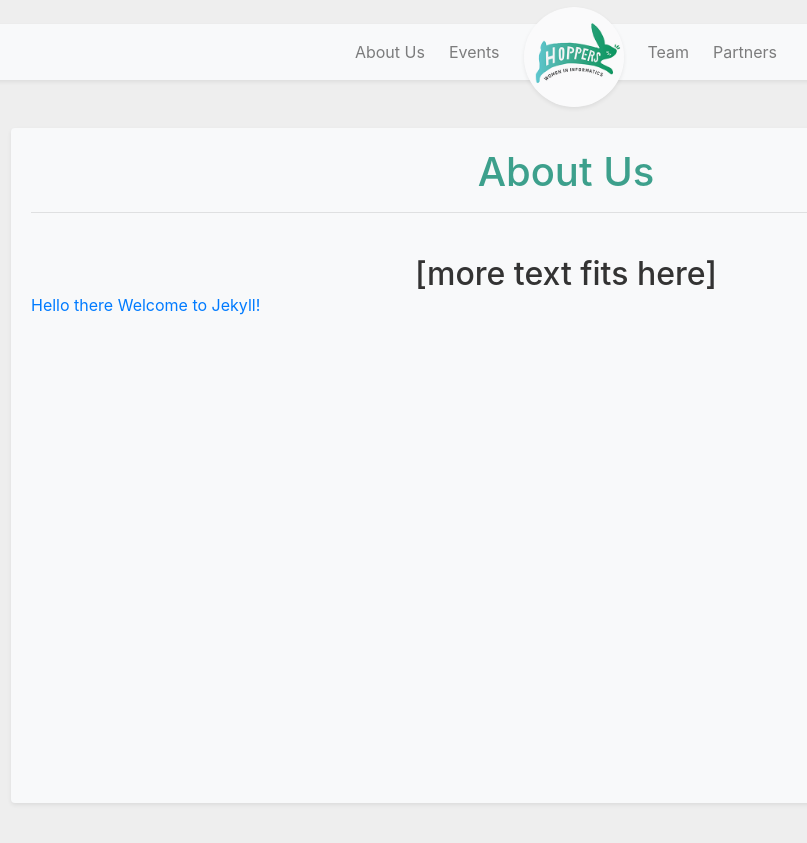
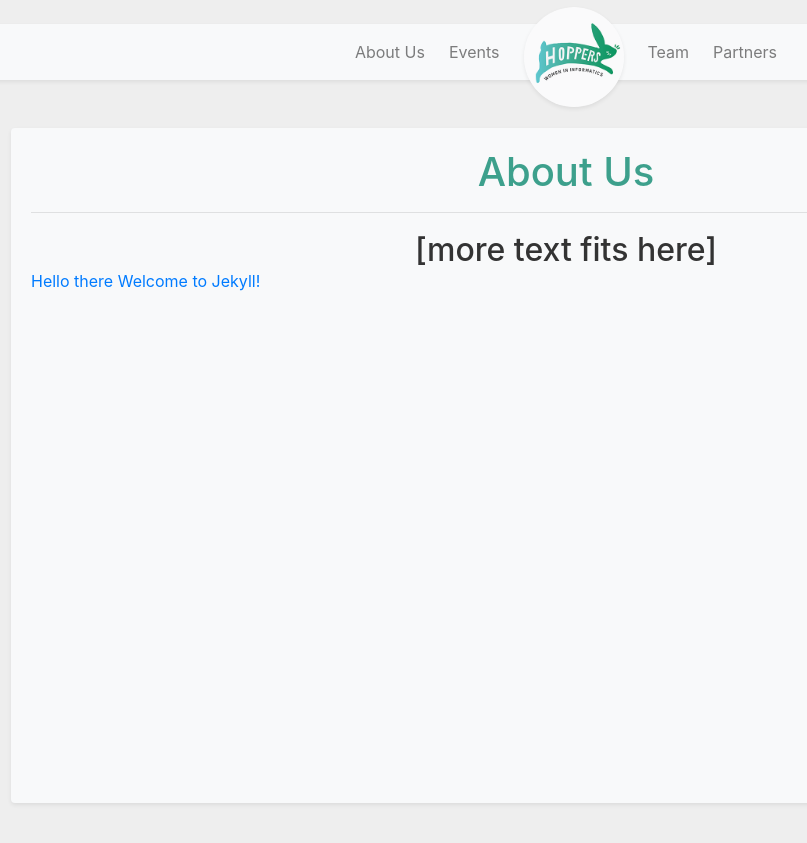
Before and after one commit to JMaio/hoppers-website, a Jekyll site: the page built from _pages/about.html, in a window 1280 px wide. Shown: the top 843 px of the page, without its empty margins (74-881 px from the left). Built offline with Jekyll 4.4.1, drawn with Linux system fonts in a browser that asks for light colours.

Commit message:
smaller rule margin

```diff
--- a/_layouts/default.html
+++ b/_layouts/default.html
@@ -18,7 +18,7 @@
           {% else %}
             {{ page.title }}
           {% endif %}</h1>
-        <hr class="mb-5">
+        <hr class="mb-4">
         {% if page.subheading %}
         <h2 class="card-subtitle text-center">{{ page.subheading }}</h2>
         {% endif %}
```
